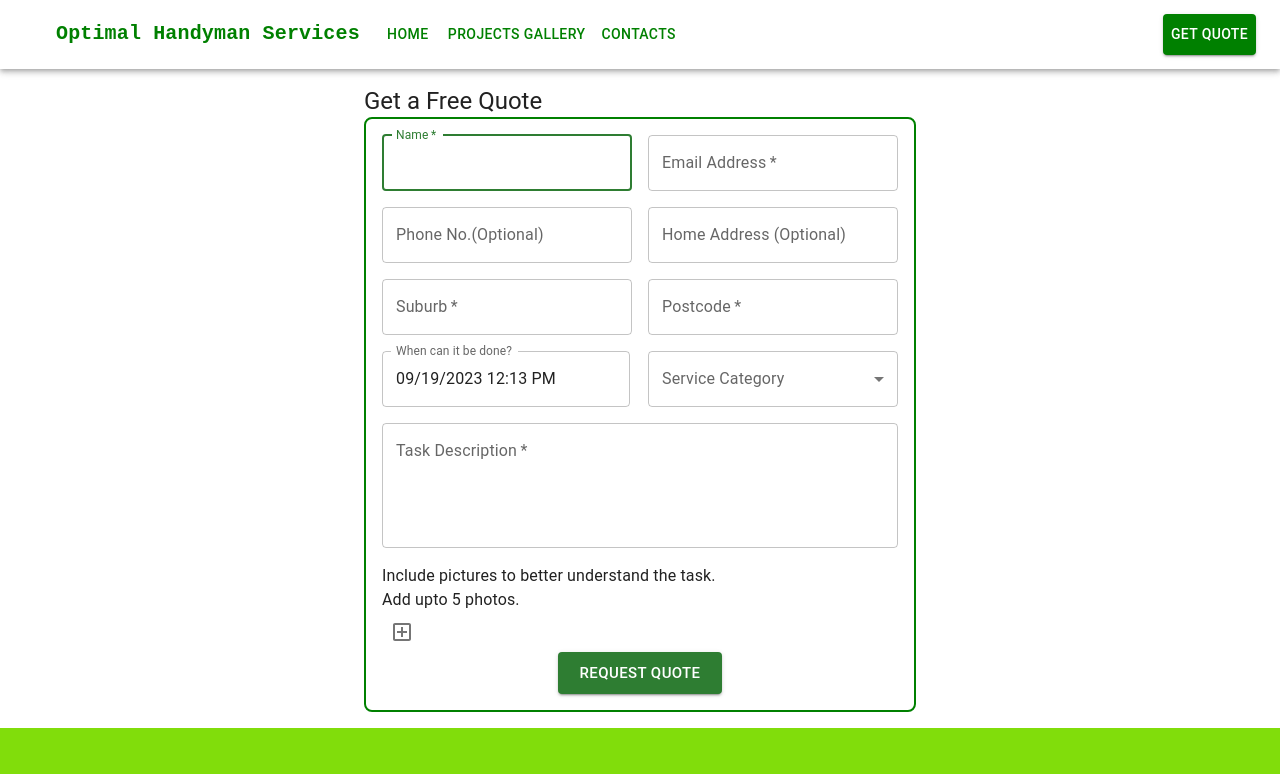
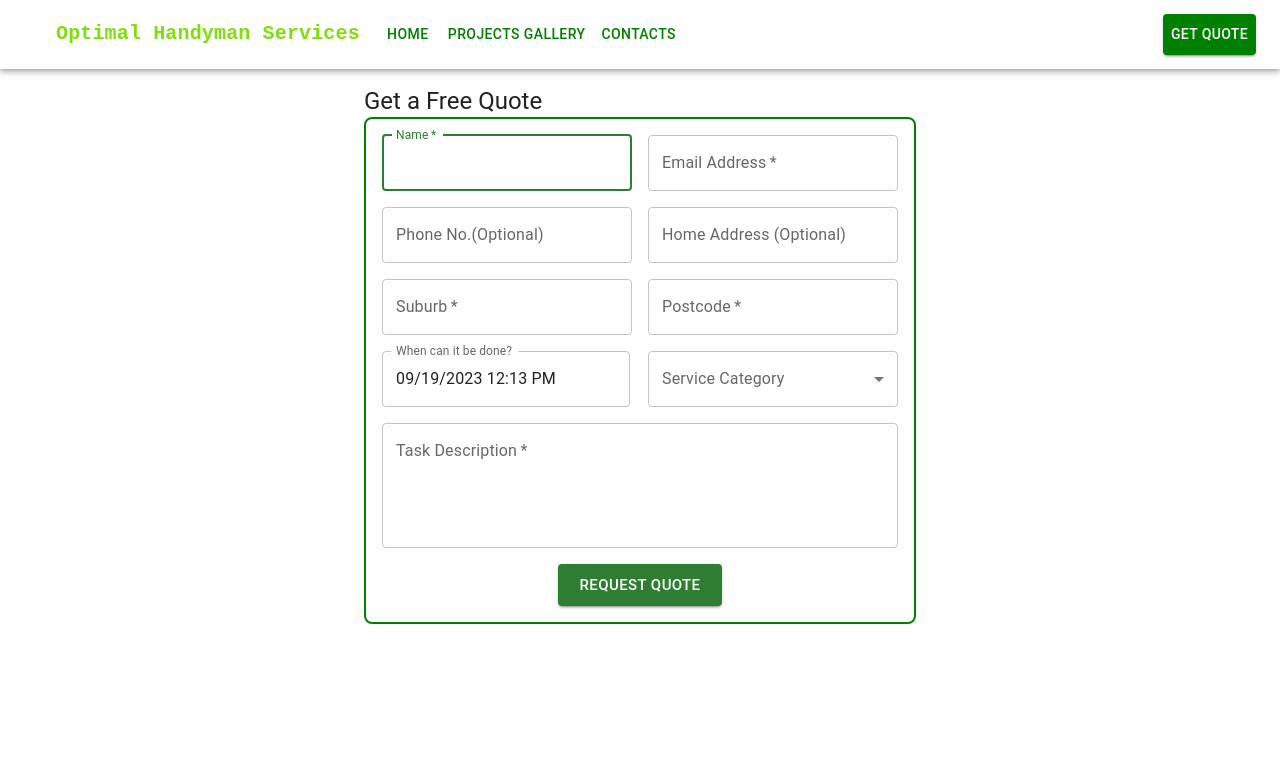
Before and after one commit to TeddPaul13/OptimalHandyman-React, a React (Create React App) app in the folder optimal/: page /getquote in a window 1280 px wide. Shown: the top 774 px of the page. Built offline with nearby package versions, Linux system fonts and the light colour scheme.

Commit message:
create routes for quoteform and app components

```diff
--- a/optimal/src/App.js
+++ b/optimal/src/App.js
@@ -1,35 +1,33 @@
-
-import { Route, Routes } from 'react-router-dom';
-import './App.css';
-import Banner from './Components/Banner';
-import BizTitle from './Components/BizTitle';
-import Navbar from './Components/Navbar';
-import QuoteForm from './Components/QuoteForm';
-import ServiceCard from './Components/ServicesProvided';
-import Testimonials from './Components/Testimonials';
-import AreasOfService from './Components/AreasOfService';
-import PhotoGallery from './Components/PhotoGallery';
-import Footer from './Components/Footer';
+import { BrowserRouter, Route, Routes } from "react-router-dom";
+import "./App.css";
+import Banner from "./Components/Banner";
+import BizTitle from "./Components/BizTitle";
+import Navbar from "./Components/Navbar";
+import QuoteForm from "./Components/QuoteForm";
+import ServiceCard from "./Components/ServicesProvided";
+import Testimonials from "./Components/Testimonials";
+import AreasOfService from "./Components/AreasOfService";
+import PhotoGallery from "./Components/PhotoGallery";
+import Footer from "./Components/Footer";
 
 function App() {
   return (
+    <>
     <div className="App">
-
       <Navbar />
-      <Routes>
-      <Route path='/getquote' element={<QuoteForm/>}/>
+      {/* <Banner /> */}
+      <BizTitle />
+      <ServiceCard />
+      <AreasOfService />
+      <PhotoGallery />
+      <Testimonials />
+      <Footer />
+    </div>
+    <Routes>
+        <Route path="/"/>
+        <Route path="/getquote" element={<QuoteForm />} />
       </Routes>
-      {/* <Banner /> */}
-      <BizTitle/>
-      <ServiceCard/>
-      <AreasOfService/>
-      <PhotoGallery/>
-      <Testimonials/>
-      <Footer/>
-
-
-
-    </div>
+    </>
   );
 }
 
--- a/optimal/src/Components/Navbar.js
+++ b/optimal/src/Components/Navbar.js
@@ -1,5 +1,5 @@
-import React, {useState} from "react";
-import { useNavigate } from "react-router-dom";
+import React, { useState } from "react";
+import { useNavigate, Link } from "react-router-dom";
 import AppBar from "@mui/material/AppBar";
 import Box from "@mui/material/Box";
 import Toolbar from "@mui/material/Toolbar";
@@ -13,9 +13,16 @@ import Button from "@mui/material/Button";
 import Tooltip from "@mui/material/Tooltip";
 import MenuItem from "@mui/material/MenuItem";
 import AdbIcon from "@mui/icons-material/Adb";
+import Styled from "styled-components";
 
 const pages = ["Home", "Projects Gallery", "Contacts"];
-const settings = ["Profile", "Account", "Dashboard", "Logout"];
+
+// The react router links are styled here and in mui components. Both styling have to be kept.
+const StyledLink = Styled(Link)`
+text-decoration: none;
+color: #81dd0b;
+font-weight: bold;
+`
 
 function Navbar() {
   const [anchorElNav, setAnchorElNav] = useState(null);
@@ -24,9 +31,8 @@ function Navbar() {
   const navigate = useNavigate();
 
   const navigateToGetQuotePage = () => {
-    navigate("/getquote")
-
-  }
+    navigate("/getquote");
+  };
 
   const handleOpenNavMenu = (event) => {
     setAnchorElNav(event.currentTarget);
@@ -44,7 +50,7 @@ function Navbar() {
   };
 
   return (
-    <AppBar position="static">
+    <AppBar position="sticky">
       <Container maxWidth="xxl" sx={{ bgcolor: "white" }}>
         <Toolbar disableGutters>
           {/* LOGO GOES HERE TO REPLACE*/}
@@ -53,18 +59,16 @@ function Navbar() {
             variant="h6"
             noWrap
             component="a"
-            href="/"
+            href=" "
             sx={{
               mr: 2,
               display: { xs: "none", md: "flex" },
               fontFamily: "monospace",
-              fontWeight: 700,
-              // letterSpacing: ".3rem",
-              color: "green",
+              fontWeight: 800,
               textDecoration: "none",
             }}
           >
-            Optimal Handyman Services
+            <StyledLink to= "/">Optimal Handyman Services</StyledLink>
           </Typography>
 
           <Box sx={{ flexGrow: 1, display: { xs: "flex", md: "none" } }}>
@@ -93,12 +97,13 @@ function Navbar() {
               open={Boolean(anchorElNav)}
               onClose={handleCloseNavMenu}
               sx={{
-                display: { xs: "block", md: "none" },
+                display: { xs: "block", md: "none", color: "#81dd0b" },
               }}
             >
               {pages.map((page) => (
                 <MenuItem key={page} onClick={handleCloseNavMenu}>
-                  <Typography textAlign="center">{page}</Typography>
+                   <Link to={`/${page.toLowerCase()}`}>
+                  <Typography textAlign="center">{page}</Typography> </Link>
                 </MenuItem>
               ))}
             </Menu>
@@ -110,7 +115,7 @@ function Navbar() {
             variant="h5"
             noWrap
             component="a"
-            href="/"
+            href=" "
             sx={{
               mr: 2,
               display: { xs: "none", md: "none" },
@@ -137,7 +142,6 @@ function Navbar() {
           </Box>
 
           <Box sx={{ flexGrow: 0 }}>
-            <Tooltip>
             <Button
               variant="contained"
               onClick={navigateToGetQuotePage}
@@ -145,7 +149,6 @@ function Navbar() {
             >
               GET QUOTE
             </Button>
-            </Tooltip>
           </Box>
         </Toolbar>
       </Container>
--- a/optimal/src/Components/QuoteForm.js
+++ b/optimal/src/Components/QuoteForm.js
@@ -17,9 +17,12 @@ import IconButton from "@mui/material/IconButton";
 
 import DatePickerValue from "./DatePicker";
 import SelectService from "./SelectService";
+import Navbar from "./Navbar";
 
 export default function QuoteForm() {
   return (
+    <>
+    <Navbar/>
     <Container component="main" maxWidth="sm" sx={{ mt: 2 }}>
       <Typography component="h1" variant="h5">
         Get a Free Quote
@@ -125,18 +128,18 @@ export default function QuoteForm() {
               </Grid>
             </Grid>
             <Grid container justifyContent={"center"} mt={2}>
-              <Grid container justify="flex-end">
+              {/* <Grid container justify="flex-end">
                 <Grid item>
                   <Typography>
                     Include pictures to better understand the task.
                   </Typography>
                   <Typography>Add upto 5 photos.</Typography>
                   {/* Style the Icon button appropriately */}
-                  <IconButton>
+                  {/* <IconButton>
                     <AddBoxOutlinedIcon></AddBoxOutlinedIcon>
                   </IconButton>
                 </Grid>
-              </Grid>
+              </Grid> */}
               <Button
                 type="submit"
                 size="large"
@@ -150,5 +153,6 @@ export default function QuoteForm() {
         </div>
       </Box>
     </Container>
+    </>
   );
 }
--- a/optimal/src/Components/SelectService.js
+++ b/optimal/src/Components/SelectService.js
@@ -27,8 +27,8 @@ export default function SelectService() {
         >
           <MenuItem value={'furniture'}>Furniture Assembly</MenuItem>
           <MenuItem value={'wallmounting'}>Wall Mounting</MenuItem>
-          <MenuItem value={'minor'}>Minor Repair and Maintenance</MenuItem>
-          <MenuItem value={'other'}>Other</MenuItem>
+          <MenuItem value={'minor'}>Rubbish Removal</MenuItem>
+          <MenuItem value={'other'}>General Maintenance</MenuItem>
         </Select>
       </FormControl>
     // </Box>
--- a/optimal/src/index.js
+++ b/optimal/src/index.js
@@ -1,15 +1,26 @@
 import React from 'react';
 import ReactDOM from 'react-dom/client';
-import {BrowserRouter} from 'react-router-dom';
+import {RouterProvider, createBrowserRouter} from 'react-router-dom';
 import './index.css';
 import App from './App';
 import reportWebVitals from './reportWebVitals';
+import QuoteForm from './Components/QuoteForm';
+
+const router = createBrowserRouter([
+  {
+    path: "/",
+    element: <App/>
+  },
+  {
+    path: "/getquote",
+    element: <QuoteForm/>
+  }
+
+])
 
 const root = ReactDOM.createRoot(document.getElementById('root'));
 root.render(
-  <BrowserRouter>
-    <App />
-  </BrowserRouter>
+  <RouterProvider router={router}/>
 );
 
 // If you want to start measuring performance in your app, pass a function
```
Lines whose indentation alone changed are shown as unchanged.
